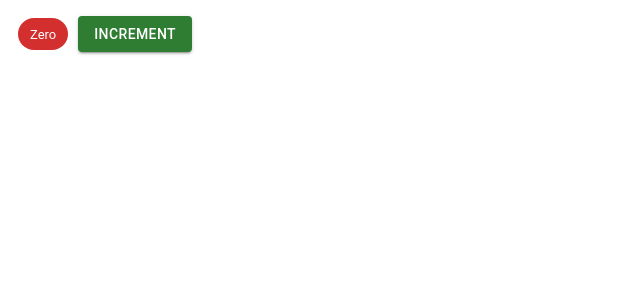
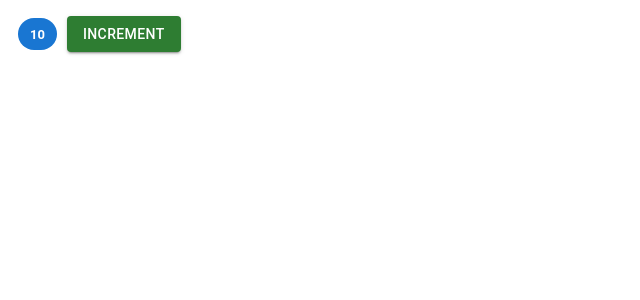
Before and after one commit to BCFCODE/MRT, a React (Vite) app: page / in a window 1280 px wide. Shown: the top 300 px of the page, without its empty margins (0-640 px from the left). Built offline with nearby package versions, Linux system fonts and the light colour scheme.

Commit message:
7- Rendering Classes Dynamically

```diff
--- a/src/components/Counter.tsx
+++ b/src/components/Counter.tsx
@@ -7,29 +7,32 @@ export interface ICounterState {}
 
 const chipStyles: CSSProperties = {
   margin: 10,
+  fontWeight: "bold",
 };
 class Counter extends Component<ICounterProps, ICounterState> {
   state = {
-    count: 0,
+    count: 10,
   };
 
   render() {
+    const { chipText, chipColor } = this.chipData();
+
     return (
       <>
-        <Chip
-          style={chipStyles}
-          label={this.formatCount()}
-          color="error"
-        ></Chip>
-        <Button
-          variant="contained"
-          color="success"
-          type="button"
-        >
+        <Chip style={chipStyles} label={chipText} color={chipColor}></Chip>
+        <Button variant="contained" color="success" type="button">
           Increment
         </Button>
       </>
     );
+  }
+
+  private chipData() {
+    const chipText = this.formatCount();
+    const chipColor = (this.state.count > 0 ? "primary" : "error") as
+      | "primary"
+      | "error";
+    return { chipText, chipColor };
   }
 
   formatCount() {
```
